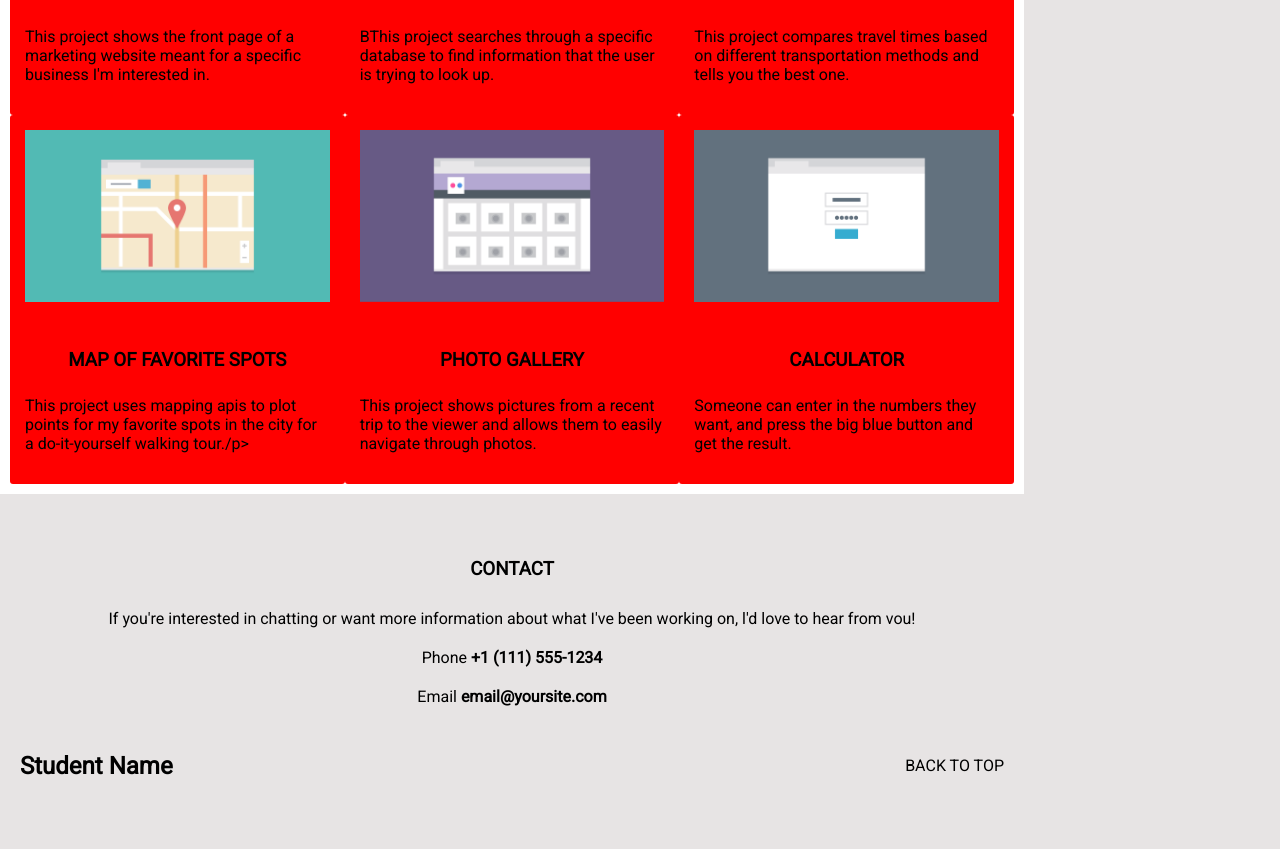
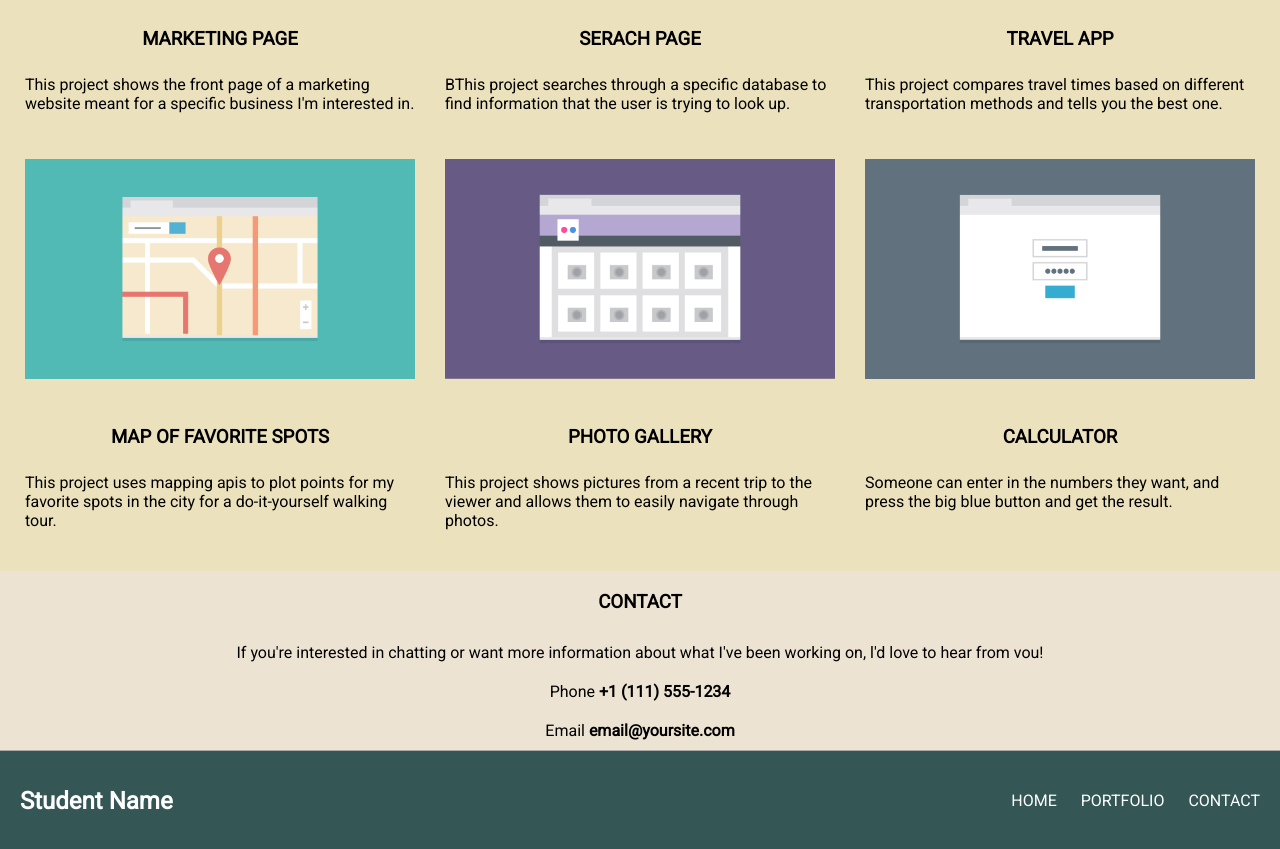
Before and after one commit to Shayinur/responsive-web-layout, a plain HTML site: page index.html in a window 1280 px wide. Shown: the part 765-1614 px from the top of the page. Before the commit the page ends 1581 px from the top, so only its background shows below. Drawn offline with Linux system fonts and the light colour scheme.

Commit message:
changed styling
changed the background colour of nav, main and footer section. changed the text color of navigation bar and introduction section.

```diff
--- a/css/style.css
+++ b/css/style.css
@@ -3,9 +3,8 @@
 }
 body {
     margin: 0;
-    max-width: 1024px;
     font-family: "Roboto", Arial, Verdana;
-    background-color: rgb(231, 228, 228);
+    background-color: #345655;
 }
 ul {
     list-style: none;
@@ -13,8 +12,10 @@ ul {
   }
 a {
     text-decoration: none;
-    text-transform: uppercase;
   }
+a:hover {
+    color:aqua;
+}
 /* Navigation Bar */
 nav {
     font-weight: 400;
@@ -27,16 +28,25 @@ h1, .top-nav {
 .top-nav, .top-nav li {
     width: 100%;
 }
-h1 a, .top-nav a, .footer-nav a {
+h1 a,
+.top,
+.intro,
+.footer-nav a,
+footer h2  {
+    color: #fff;
+}
+
+.top-nav a {
     color: #000;
 }
+
 .top-nav {
     margin-top: 30px;
 }
 .top-nav li {
     padding: 10px 0;
     margin: 5px auto;
-    background-color: #fff;
+    background-color: #EDE3D2;
 }
 .top-nav a {
     text-transform: uppercase;
@@ -61,8 +71,8 @@ h1 a, .top-nav a, .footer-nav a {
     flex-wrap: wrap;
     width: 100%;
     padding: 10px;
-    background: white;
-    margin: 45px auto;
+    background: #EBE1BD;
+    margin: 45px auto 0 auto;
 
 }
 .col {
@@ -70,7 +80,6 @@ h1 a, .top-nav a, .footer-nav a {
     width: 100%;
     padding: 15px;
     border-radius: 3px;
-    background-color: red;
 
 }
 .col img {
@@ -93,8 +102,13 @@ h1 a, .top-nav a, .footer-nav a {
 
 }
 /* contact section */
+.contact {
+    background-color: #EDE3D2;
+}
 .contact h3 {
     text-transform: uppercase;
+    margin: 0;
+    padding: 20px;
 }
 .contact p {
     padding: 10px;
@@ -106,6 +120,7 @@ h1 a, .top-nav a, .footer-nav a {
 }
 /*footer section*/
 footer {
+    border-top: 1px solid darkgray;
     display: flex;
     justify-content: space-between;
     align-items: center;
@@ -131,6 +146,9 @@ footer {
     .top-nav li:last-child {
         margin-right: 0;
     }
+    .top-nav a {
+        color: #fff;
+    }
     .introduction {
         display: flex;
         flex-direction: row-reverse;
@@ -155,6 +173,13 @@ footer {
     .col img {
         padding: 15;
     }
+    .top {
+        display: none;
+      }
+      .full {
+        display: inline-block;
+        margin-left: 20px;
+      }
 
 }
 @media (min-width: 1024px) {
@@ -168,6 +193,7 @@ footer {
         width: initial;
         margin-bottom: 0;
     }
+
     .profile-image {
         width: auto;
     }
@@ -178,4 +204,5 @@ footer {
     .col {
         flex-basis: 33.333%;
     }
+
 }
--- a/index.html
+++ b/index.html
@@ -34,7 +34,7 @@
         </div>
         </section>
 
-        <section class="container">
+        <section class="container" id="portfolio">
             <h3>portfolio</h3>
             <div class="col box-1">
                 <img src="images/portfolio-1.png">
@@ -62,7 +62,7 @@
                 <h3>Map of Favorite Spots</h3>
                 <p>This project uses mapping apis to plot
                     points for my favorite spots in the city
-                    for a do-it-yourself walking tour./p>
+                    for a do-it-yourself walking tour.</p>
             </div>
             <div class="col box-5">
                 <img src="images/portfolio-5.png">
@@ -82,7 +82,7 @@
 
         </div>
 
-        <section class="contact">
+        <section class="contact" id="contact">
                 <h3>contact</h3>
                 <p>If you're interested in chatting or want more information
                 about what I've been working on, l'd love to hear from vou!</p>
```
